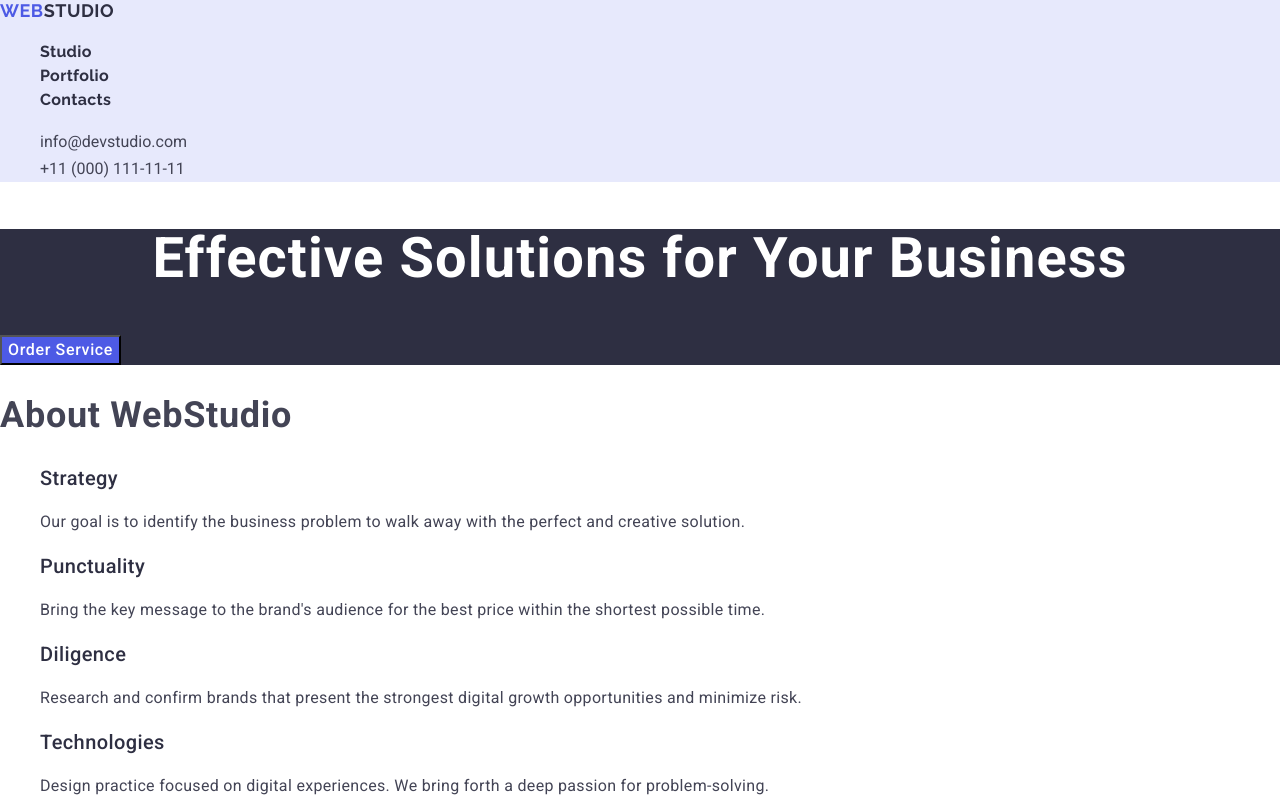
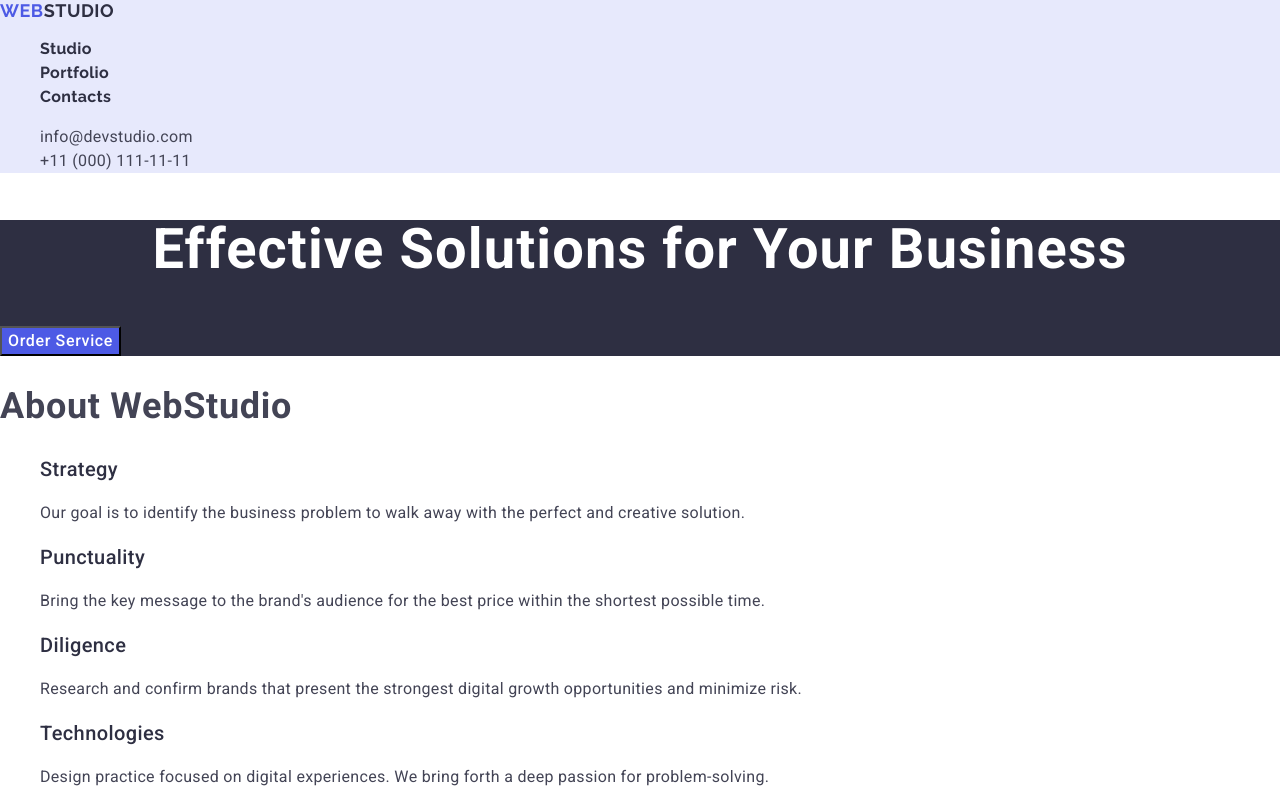
Before and after one commit to kk-goit/goit-markup-hw-02, a plain HTML site: page index.html in a window 1280 px wide. Shown: the top 801 px of the page. Drawn offline with nearby package versions, Linux system fonts and the light colour scheme.

Commit message:
fix errors

```diff
--- a/css/style.css
+++ b/css/style.css
@@ -29,17 +29,9 @@ ul {
 .header {
     background-color: var(--bg-head);
 }
-.header-nav {
-    font-weight: 500;
-    font-family: var(--secondary-font);
-    font-size: 16px;
-    line-height: 1.5;
-    letter-spacing: 0.02em;
-    color: var(--main-acent);
-}
 .header-nav-link {
     font-family: var(--secondary-font);
-    font-weight: 700;
+    font-weight: 500;
     font-size: 16px;
     line-height: 1.5;
     letter-spacing: 0.02em;
@@ -53,9 +45,10 @@ ul {
 }
 .header-addr {
     font-style: normal;
-    line-height: 1.7;
 }
 .header-addr-link {
+    line-height: 1.5;
+    letter-spacing: 0.02em;
     color: var(--main-text);
     text-decoration: none;
 }
@@ -141,7 +134,6 @@ ul {
     background-color: #FFFFFF;
 }
 .sect-team-txt {
-    font-size: 16px;
     line-height: 1.5;
     letter-spacing: 0.02em;
 }
```
